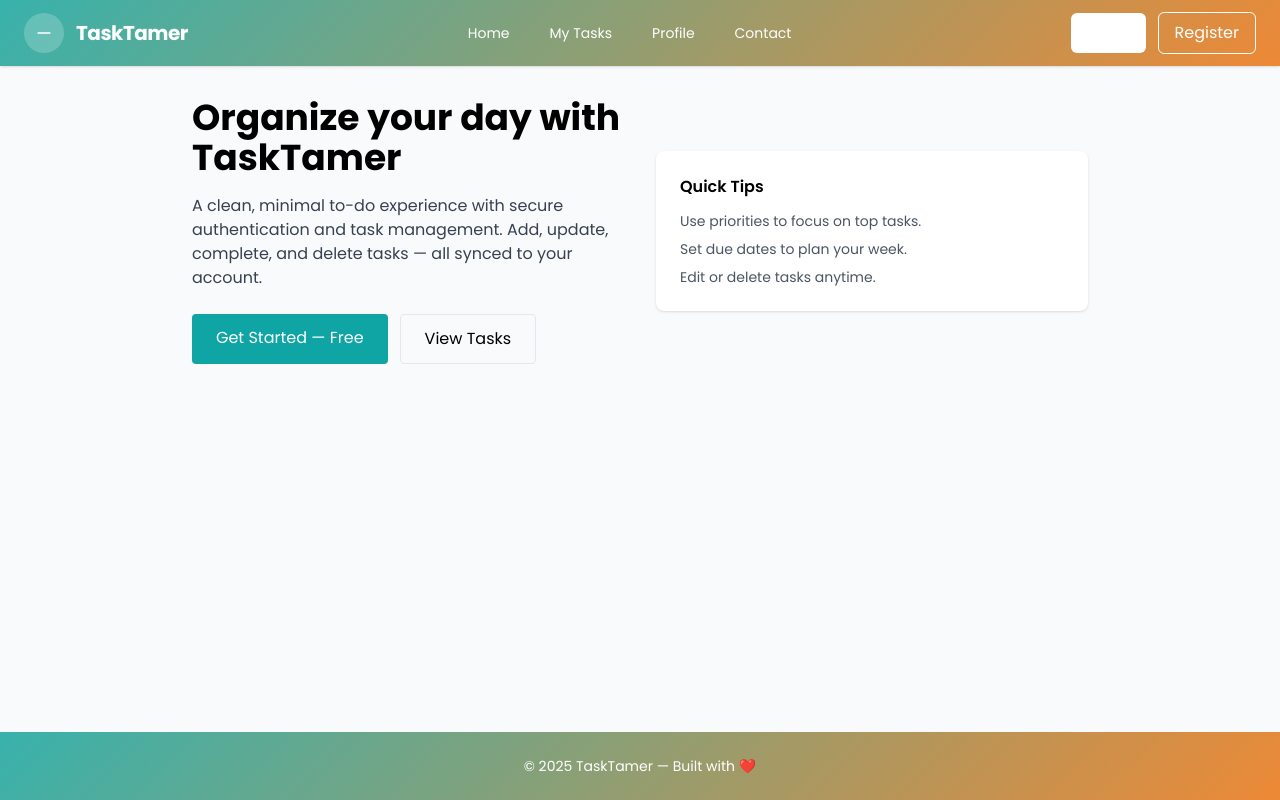
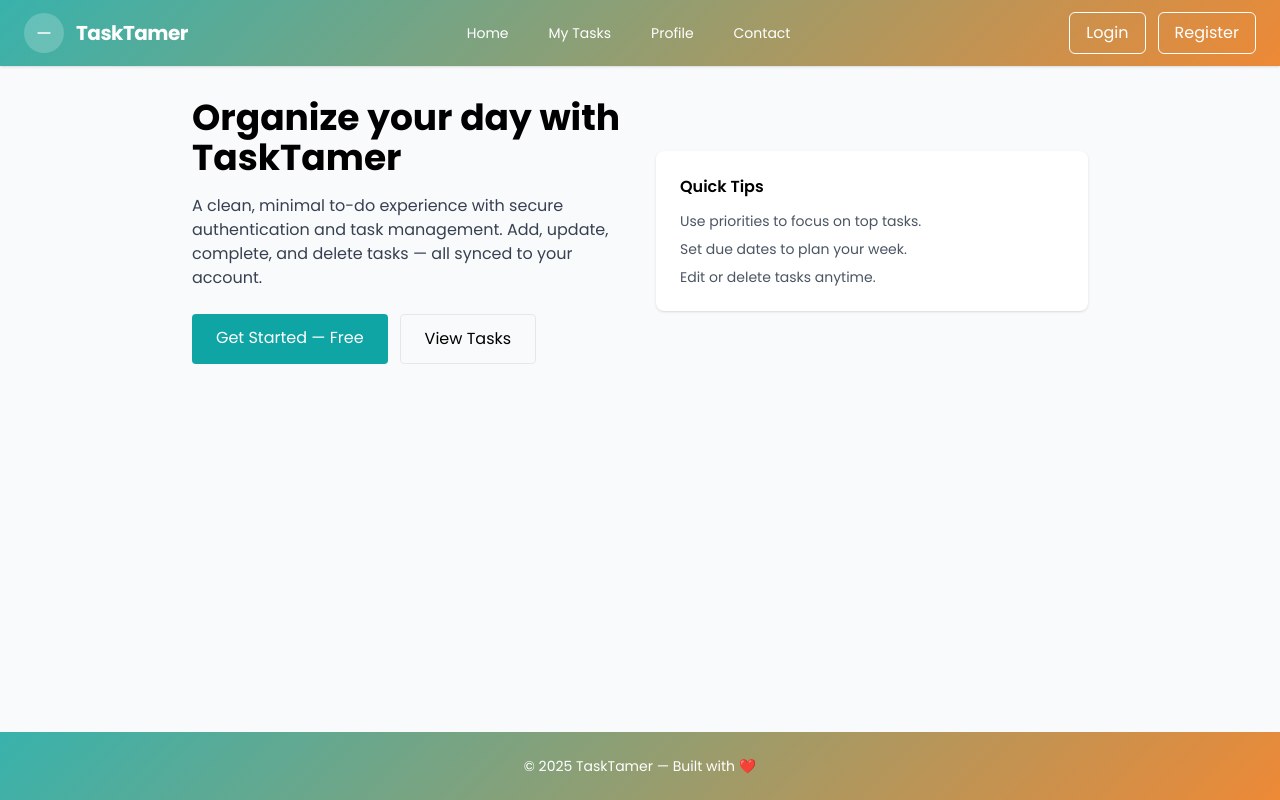
Before and after one commit to bigwaivers991/mevn-todo-app, a Vue app in the folder frontend/: page / in a window 1280 px wide. Built offline with nearby package versions, Linux system fonts and the light colour scheme; no server answers.

Commit message:
Update NavBar.vue
Fixed White Login Button

```diff
--- a/frontend/src/components/NavBar.vue
+++ b/frontend/src/components/NavBar.vue
@@ -17,7 +17,7 @@
 
       <div class="flex items-center space-x-3">
         <template v-if="!user">
-          <router-link to="/login" class="px-4 py-2 rounded-md bg-white text-primary-700">Login</router-link>
+          <router-link to="/login" class="px-4 py-2 rounded-md border border-white">Login</router-link>
           <router-link to="/register" class="px-4 py-2 rounded-md border border-white">Register</router-link>
         </template>
         <template v-else>
```
